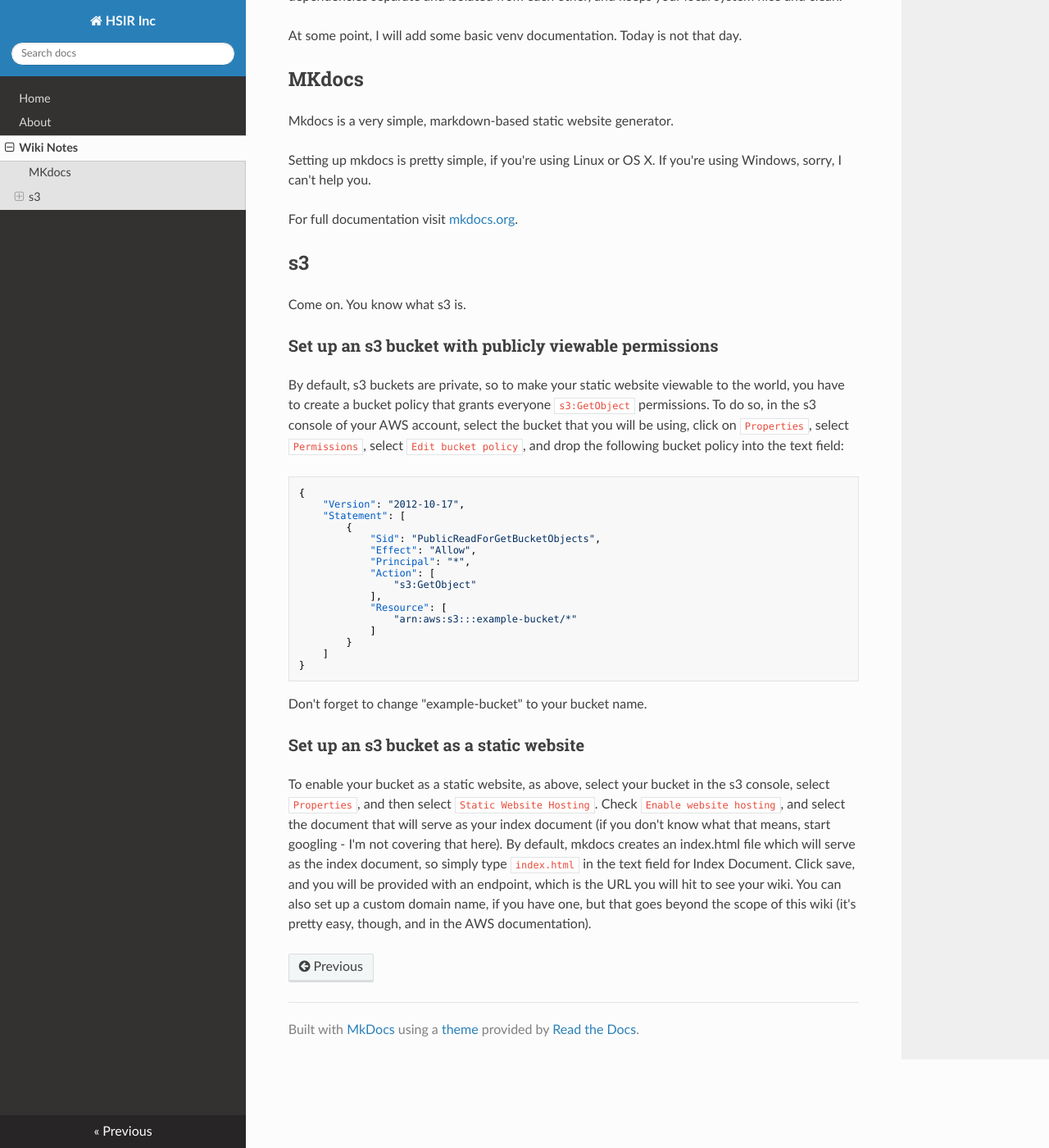
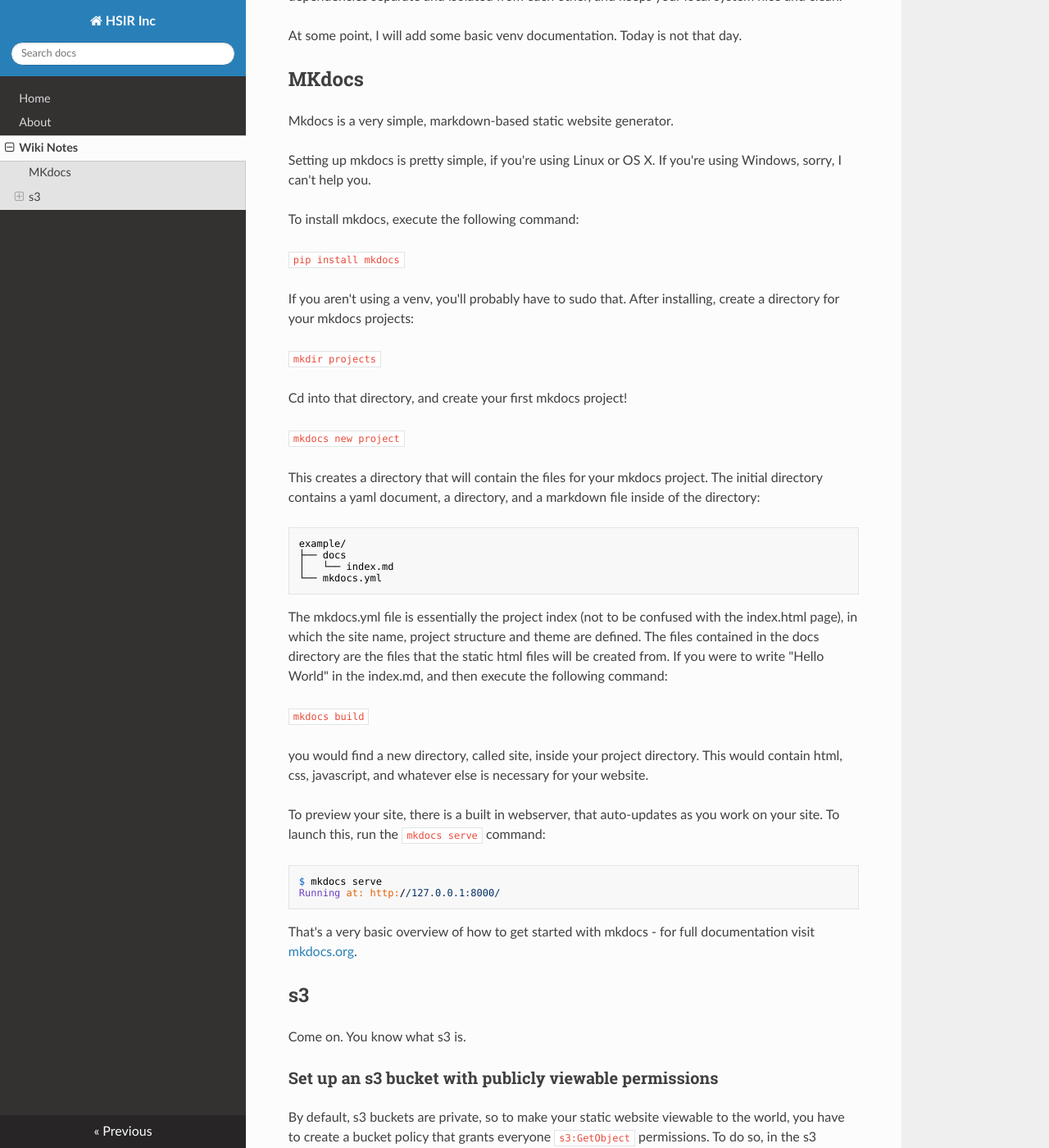
Before and after one commit to simplycycling/mk-docs, an MkDocs documentation site: the page built from docs/wiki.md, in a window 1280 px wide and 1400 px high, scrolled down 345 px. Shown: the whole window at 82% size. Built offline with MkDocs 1.6.1, drawn with Linux system fonts in a browser that asks for light colours; nearby versions of some CDN libraries; old or Windows-style settings are respelled for this version of MkDocs.

Commit message:
Added notes about mkdocs to wiki documentation page.

```diff
--- a/docs/wiki.md
+++ b/docs/wiki.md
@@ -20,7 +20,48 @@ Mkdocs is a very simple, markdown-based static website generator.
 Setting up mkdocs is pretty simple, if you're using Linux or OS X. If
 you're using Windows, sorry, I can't help you.
 
-For full documentation visit [mkdocs.org](http://mkdocs.org).
+To install mkdocs, execute the following command:
+
+`pip install mkdocs`
+
+If you aren't using a venv, you'll probably have to sudo that. After installing,
+create a directory for your mkdocs projects:
+
+`mkdir projects`
+
+Cd into that directory, and create your first mkdocs project!
+
+`mkdocs new project`
+
+This creates a directory that will contain the files for your mkdocs project.
+The initial directory contains a yaml document, a directory, and a markdown
+file inside of the directory:
+
+    example/
+    ├── docs
+    │   └── index.md
+    └── mkdocs.yml
+
+The mkdocs.yml file is essentially the project index (not to be confused
+with the index.html page), in which the site name, project structure and theme are
+defined. The files contained in the docs directory are the files that
+the static html files will be created from. If you were to write "Hello
+World" in the index.md, and then execute the following command:
+
+`mkdocs build`
+
+you would find a new directory, called site, inside your project directory.
+This would contain html, css, javascript, and whatever else is necessary
+for your website.
+
+To preview your site, there is a built in webserver, that auto-updates as
+you work on your site. To launch this, run the `mkdocs serve` command:
+
+    $ mkdocs serve
+    Running at: http://127.0.0.1:8000/
+
+That's a very basic overview of how to get started with mkdocs - for
+full documentation visit [mkdocs.org](http://mkdocs.org).
 
 ## s3
 
```
Also changed, not shown: docs/about.md (+3 -3 lines).
